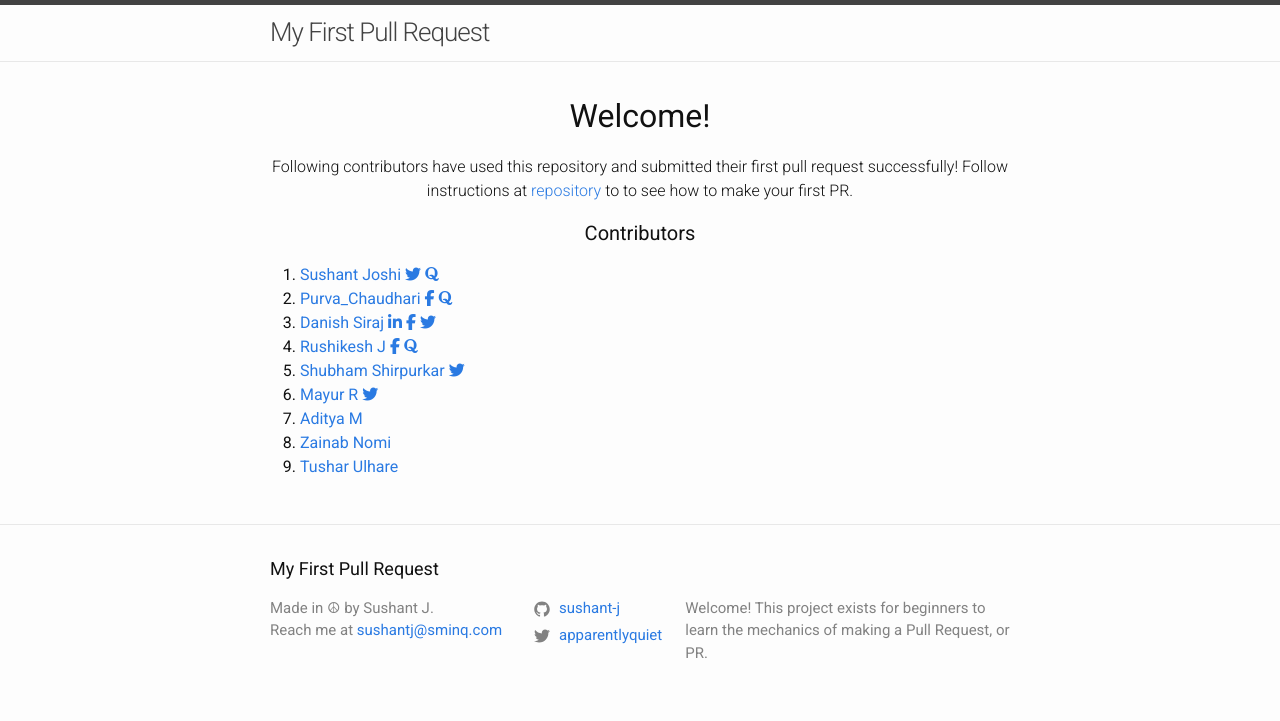
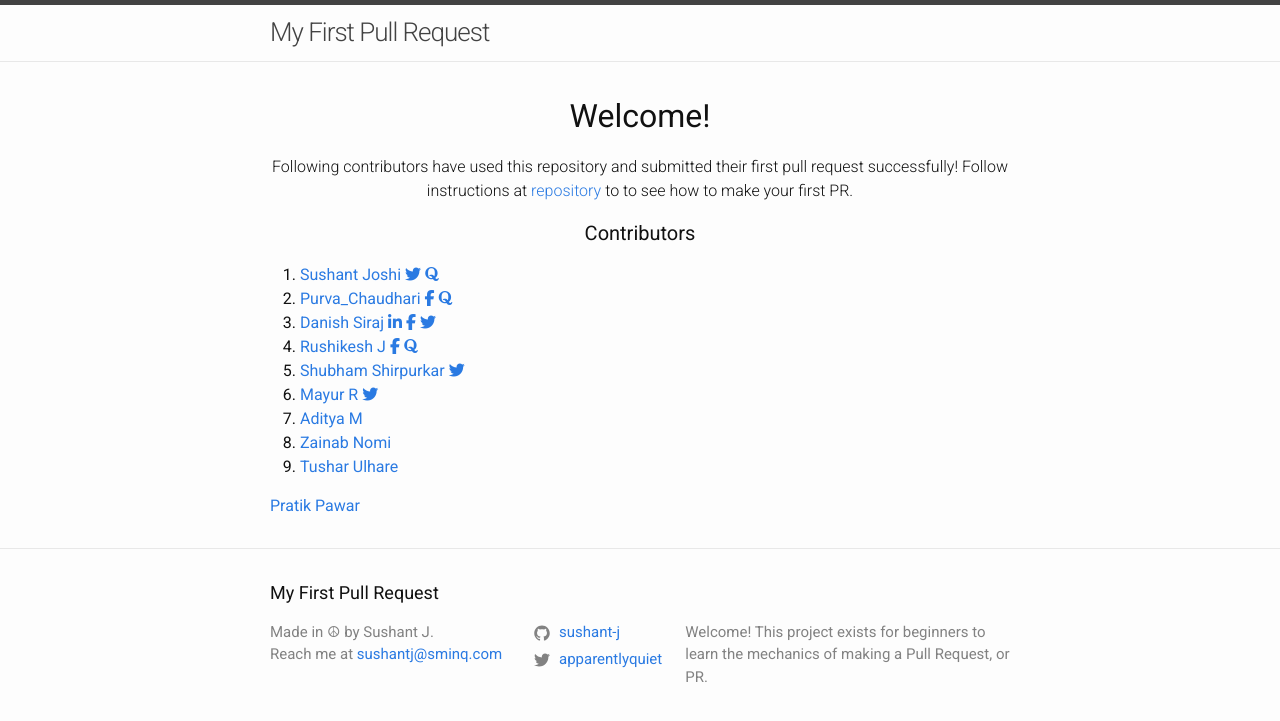
Before and after one commit to sushant-j/my-first-pull-request, a Jekyll site: the page built from index.md, in a window 1280 px wide. Shown: the top 721 px of the page. Built offline with Jekyll 4.4.1, drawn with Linux system fonts in a browser that asks for light colours; nearby versions of some CDN libraries.

Commit message:
Added my name

```diff
--- a/_layouts/home.html
+++ b/_layouts/home.html
@@ -91,3 +91,9 @@ layout: default
     </li>
   </ol>
 </div>
+   <a href="https://github.com/pratikrpawar/">
+        Pratik Pawar
+      </a>
+    </li>
+  </ol>
+</div>
```
